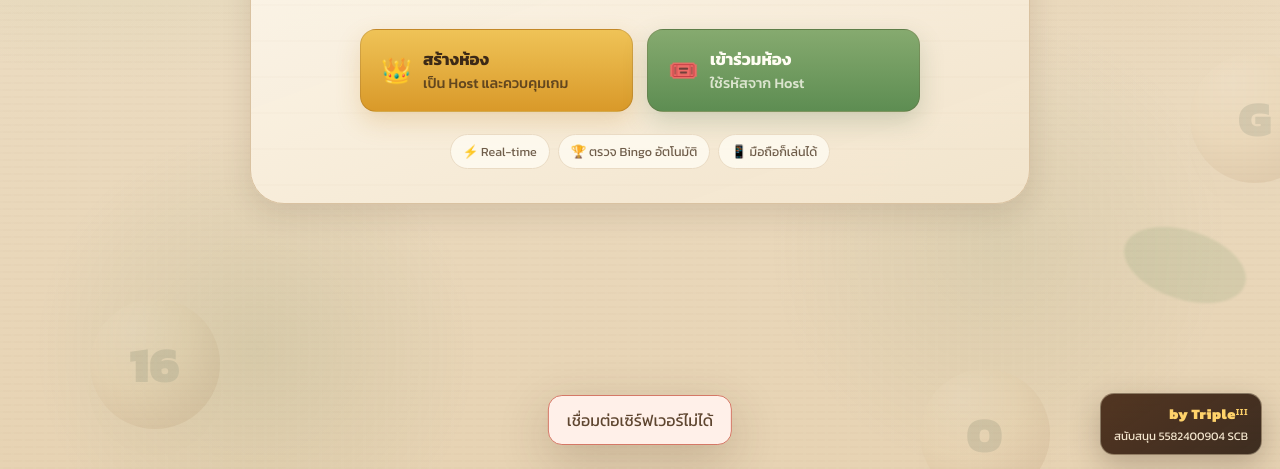
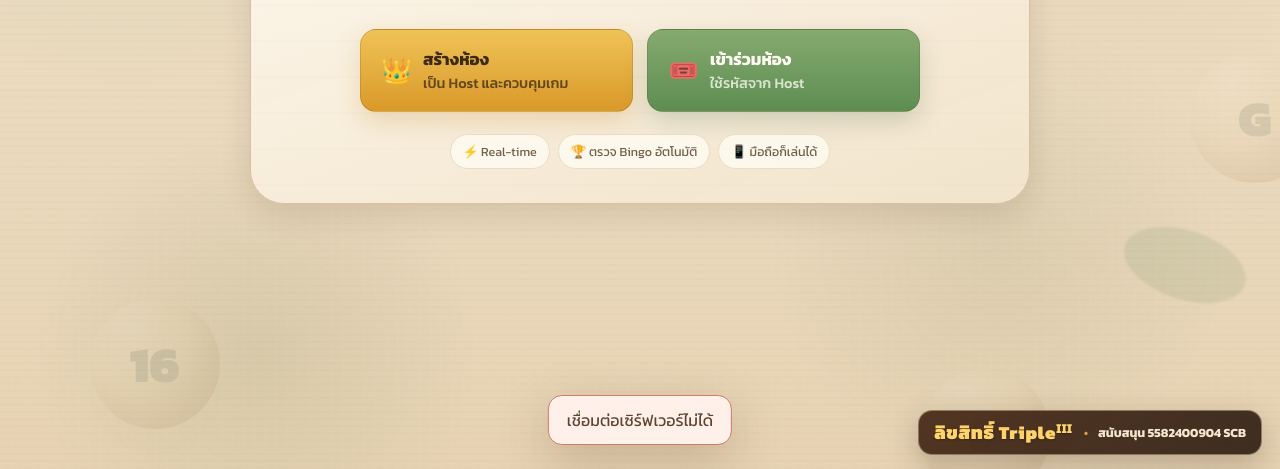
Before and after one commit to supertestapi1-ai/bingoonline, a website: page bingo_final/public/index.html in a window 1280 px wide. Shown: the part 331-800 px from the top of the page. Drawn offline with nearby package versions, Linux system fonts and the light colour scheme; no server answers.

Commit message:
Add files via upload

```diff
--- a/bingo_final/public/css/style.css
+++ b/bingo_final/public/css/style.css
@@ -132,7 +132,8 @@ input:focus{border-color:#8aa46e;box-shadow:0 0 0 3px rgba(92,126,71,.14)}
 @media(max-width:700px){.kick-btn{padding:5px 8px;font-size:.68rem}}
 
 /* v18 UI polish: centered main lobby actions + fixed credit */
-.site-credit{position:fixed;right:18px;bottom:14px;z-index:40;display:flex;flex-direction:column;align-items:flex-end;gap:2px;padding:9px 13px;border:1px solid rgba(255,241,204,.38);border-radius:14px;background:linear-gradient(145deg,rgba(72,43,24,.94),rgba(47,31,20,.92));box-shadow:0 10px 30px rgba(47,31,20,.25);color:#fff8e9;text-align:right;pointer-events:none}
-.site-credit .credit-by{font-weight:900;font-size:.9rem;letter-spacing:.03em;color:#ffd36b}
-.site-credit .credit-support{font-size:.72rem;color:#f5e7cf}
-@media(max-width:720px){.lobby-actions{grid-template-columns:minmax(180px,300px);gap:10px}.site-credit{right:9px;bottom:8px;padding:6px 9px}.site-credit .credit-by{font-size:.75rem}.site-credit .credit-support{font-size:.62rem}}
+.site-credit{position:fixed;right:18px;bottom:14px;z-index:40;display:flex;flex-direction:row;align-items:center;justify-content:center;gap:12px;padding:8px 15px;border:1px solid rgba(255,241,204,.38);border-radius:14px;background:linear-gradient(145deg,rgba(72,43,24,.94),rgba(47,31,20,.92));box-shadow:0 10px 30px rgba(47,31,20,.25);color:#fff8e9;text-align:center;white-space:nowrap;pointer-events:none}
+.site-credit .credit-by{font-weight:1000;font-size:1.15rem;letter-spacing:.035em;color:#ffd36b;text-shadow:0 1px 2px rgba(0,0,0,.35)}
+.site-credit .credit-support{font-size:.78rem;font-weight:700;color:#f5e7cf}
+.site-credit .credit-support::before{content:'•';margin-right:10px;color:#d9a441}
+@media(max-width:720px){.lobby-actions{grid-template-columns:minmax(180px,300px);gap:10px}.site-credit{right:7px;bottom:7px;left:7px;width:max-content;max-width:calc(100% - 14px);margin:auto;padding:6px 9px;gap:8px}.site-credit .credit-by{font-size:.92rem}.site-credit .credit-support{font-size:.64rem}.site-credit .credit-support::before{margin-right:6px}}
--- a/bingo_final/public/index.html
+++ b/bingo_final/public/index.html
@@ -95,6 +95,6 @@
 <div id="modal-bingo" class="modal hidden"><div class="modal-box bingo-box"><button class="modal-x" id="btn-close-bingo">×</button><div class="confetti">✦ ✧ ✦ ✧ ✦</div><div class="bingo-word">BINGO!</div><div id="bingo-names"></div><button class="btn btn-primary btn-lg" id="btn-close-bingo-2">สุดยอด! 🎉</button></div></div>
 
 <section id="screen-results" class="screen"><div class="form-shell results-box"><div class="results-room-badge">🎱 รหัสห้อง <b id="results-room-code">BGO-0000</b></div><div class="brand-sub">GAME OVER</div><h2>🏆 ผลการแข่งขัน</h2><div id="results-list" class="results-list"></div><div id="play-again-options" class="hidden"><p class="hint center">เลือกสำหรับตัวคุณเองได้เลย</p><div class="play-again-choice"><button class="btn btn-primary btn-lg" id="btn-new-card">🎟️ รับบัตรใหม่</button><button class="btn btn-secondary btn-lg" id="btn-reuse-card">♻️ ใช้บัตรเดิม</button></div><div id="play-again-status" class="selection-status">ยังไม่ได้เลือกสำหรับรอบถัดไป</div></div><div id="host-next-round-box" class="hidden"><div id="host-next-round-status" class="selection-status">⏳ รอผู้เล่นเลือกบัตรรอบใหม่…</div><div id="host-next-round-players" class="next-round-players"></div><button class="btn btn-success btn-xl" id="btn-host-next-round" disabled>🎮 เริ่มรอบใหม่</button></div><p id="results-wait-hint" class="hint center">กำลังรอผู้เล่นคนอื่นเลือกบัตร…</p><div class="results-actions"><button class="btn btn-exit" id="btn-leave-results">🚪 ออกจากห้อง</button></div></div></section>
-<div class="site-credit" aria-label="ผู้พัฒนาและการสนับสนุน"><div class="credit-by">by Tripleᴵᴵᴵ</div><div class="credit-support">สนับสนุน 5582400904 SCB</div></div>
+<div class="site-credit" aria-label="ลิขสิทธิ์และการสนับสนุน"><span class="credit-by">ลิขสิทธิ์ Tripleᴵᴵᴵ</span><span class="credit-support">สนับสนุน 5582400904 SCB</span></div>
 <script src="/socket.io/socket.io.js"></script><script src="/js/app.js?v=18"></script>
 </body></html>
```
